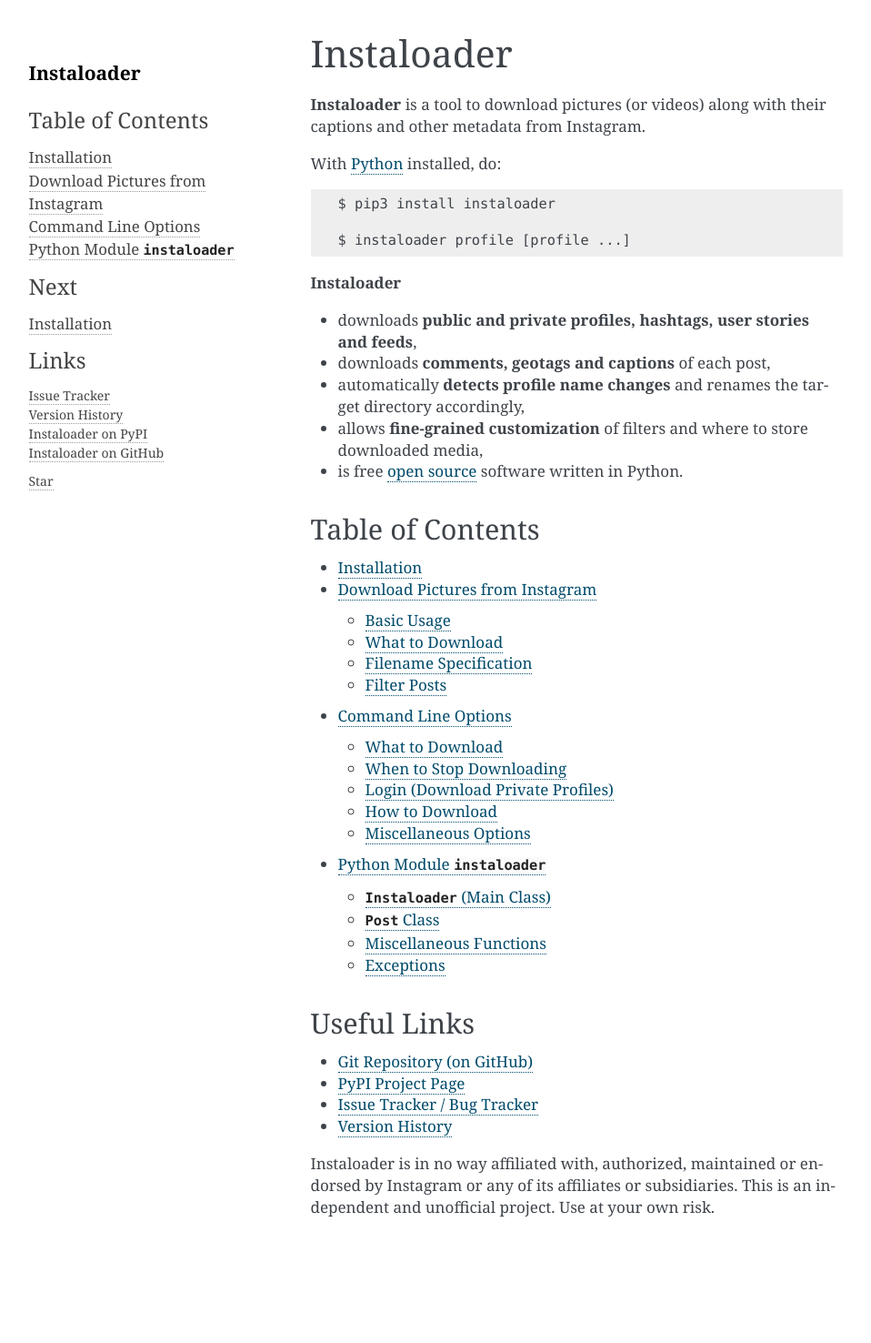
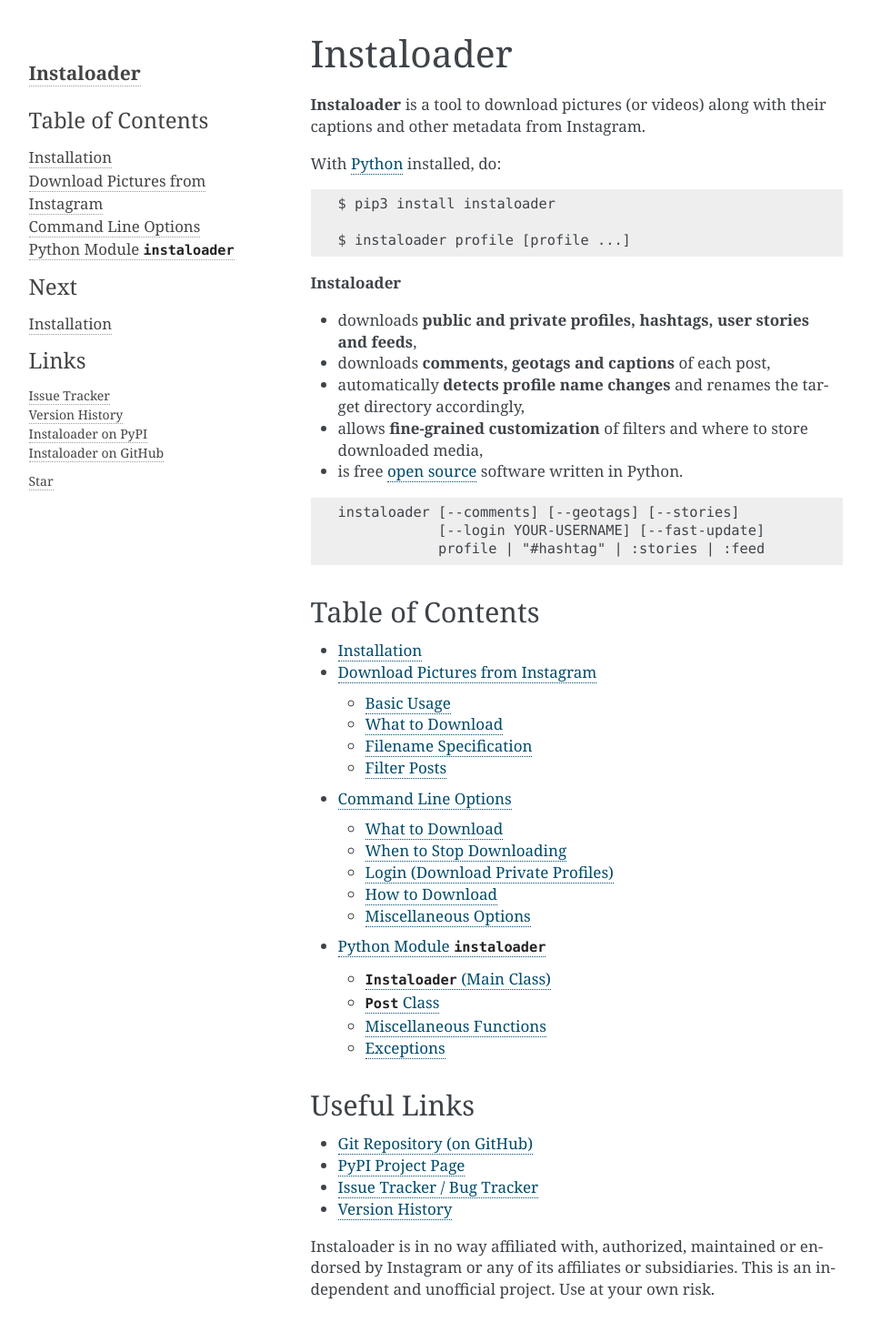
Before and after one commit to instaloader/instaloader, a Sphinx documentation site: the page built from docs/index.rst, in a window 1280 px wide. Shown: the whole page at 91% size, without its empty margins (151-1109 px from the left). Built offline with Sphinx 7.4.7, drawn with Linux system fonts in a browser that asks for light colours; before the commit the page ends 1385 px from its top, so only the background shows below that.

Commit message:
Added basic usage to README and documentation

```diff
--- a/README.rst
+++ b/README.rst
@@ -19,6 +19,12 @@ Instaloader
 
 - allows **fine-grained customization** of filters and where to store
   downloaded media.
+
+::
+
+    instaloader [--comments] [--geotags] [--stories]
+                [--login YOUR-USERNAME] [--fast-update]
+                profile | "#hashtag" | :stories | :feed
 
 `Instaloader Documentation <https://instaloader.readthedocs.io/>`__
 
--- a/docs/_templates/caption.html
+++ b/docs/_templates/caption.html
@@ -1 +1 @@
-<h2>Instaloader</h2>
+<h2><a href="index.html">Instaloader</a></h2>
--- a/docs/index.rst
+++ b/docs/index.rst
@@ -25,6 +27,12 @@ With `Python <https://www.python.org/>`__ installed, do::
 
 - is free `open source <https://github.com/Thammus/instaloader>`__
   software written in Python.
+
+::
+
+    instaloader [--comments] [--geotags] [--stories]
+                [--login YOUR-USERNAME] [--fast-update]
+                profile | "#hashtag" | :stories | :feed
 
 
 Table of Contents
```
Also changed, not shown: other parts of docs/index.rst (+2 -0 lines).
